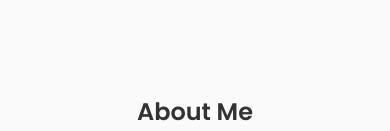
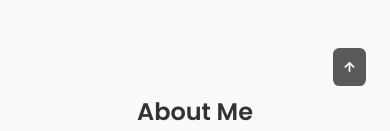
Before and after one commit to kalebefukuda/MyPortfolio, a React (Create React App) app: page / in a window 390 px wide. Shown: the part 589-720 px from the top of the page. Built offline with nearby package versions, Linux system fonts and the light colour scheme; a web font is replaced by a local one.

Commit message:
add scroll

```diff
--- a/src/App.js
+++ b/src/App.js
@@ -8,6 +8,7 @@
 import Testimonials from './compenents/testimonials/Testimonials';
 import Contact from './compenents/contact/Contact';
 import Footer from './compenents/footer/Footer';
+import ScrollUp from './compenents/scrollup/ScrollUp';
 
 
 function App() {
@@ -23,8 +24,11 @@
         <Qualification />
         <Testimonials />
         <Contact />
-        <Footer />
+
       </main>
+
+      <Footer />
+      <ScrollUp />
     </>
   );
 }
--- /dev/null
+++ b/src/compenents/scrollup/ScrollUp.jsx
@@ -0,0 +1,18 @@
+import React from 'react';
+import "./scrollup.css";
+
+const ScrollUp = () => {
+    window.addEventListener("scroll", function () {
+        const scrollUp = document.querySelector(".scrollup");
+        //when the scroll is higher than 560 viewport height, add the show-scroll class to a tag with the scroll-top class
+        if(this.scrollY >= 560) scrollUp.classList.add ("show-scroll");
+        else scrollUp.classList.remove("show-scroll");
+    })
+  return (
+    <a href="#" className="scrollup">
+        <i className="uil uil-arrow-up scrollup_icon"></i>
+    </a>
+  )
+}
+
+export default ScrollUp
--- /dev/null
+++ b/src/compenents/scrollup/scrollup.css
@@ -0,0 +1,54 @@
+.scrollup{
+    position: fixed;
+    right: 2.5rem;
+    bottom: 20%;
+    background-color: var(--title-color);
+    opacity: 0.8;
+    padding: 0.3rem 0.5rem;
+    border-radius: 0.4rem;
+    z-index: var(--z-tooltip);
+    transition: .4s;
+}
+
+.scrollup_icon{
+    font-size: 1.5rem;
+    color: var(--container-color);
+}
+
+.scrollup:hover{
+    background-color: var(--title-color-dark);
+}
+
+/* show scroll */
+.show-scroll{
+    bottom: 3rem;
+}
+
+/* breakpoints */
+/* for large devices */
+@media  screen and (max-width: 992px) {
+    .scrollup{
+        right: 1.5rem;
+        padding: 0.25rem 0.4rem;
+    }
+
+    .scrollup_icon{
+        font-size: 1.25rem
+
+    }
+  }
+
+  /* for medium devices */
+  @media  screen and (max-width: 768px) {
+    .show-scroll{
+        bottom: 4rem;
+    }
+  }
+
+  /* for small devices */
+  @media  screen and (max-width: 350px) {
+   .scrollup{
+    right: 1rem;
+   }
+
+  }
```
